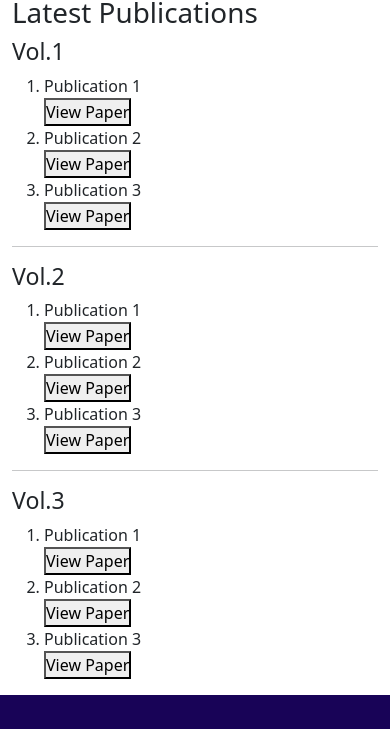
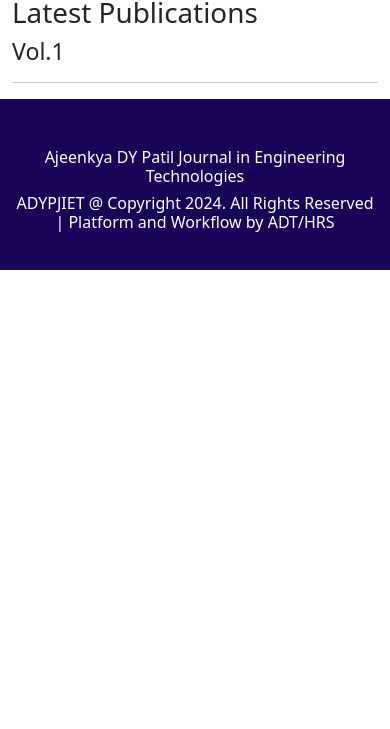
Before and after one commit to harshv06/ADYPU_JOURNAL_FRONTEND, a React (Vite) app: page /publications in a window 390 px wide. Shown: the part 458-1187 px from the top of the page. After the commit the page ends 844 px from the top, so only its background shows below. Built offline with nearby package versions, Linux system fonts and the light colour scheme.

Commit message:
upload page changes

```diff
--- a/src/components/Home.css
+++ b/src/components/Home.css
@@ -24,6 +24,8 @@
     outline: none;
     box-shadow: rgba(0, 0, 0, 0.35) 0px 5px 15px;
     transition: 0.2s ease-in-out;
+    margin-bottom: 20px;
+    background-color: rgb(163, 182, 247);
 }
 
 .view-pdf:hover {
--- a/src/components/Home.jsx
+++ b/src/components/Home.jsx
@@ -24,23 +24,7 @@
   const [pdfs, setPdfs] = useState([]);
   const [error, setError] = useState("");
 
-  //To fetch latest three PDF
-  useEffect(() => {
-    const fetchLatestPDFs = async () => {
-      try {
-        const response = await fetch(`${MAIN_URL}/getLatest3PDF`); // Adjust the URL if needed
-        if (!response.ok) {
-          throw new Error("Failed to fetch PDFs");
-        }
-        const data = await response.json();
-        setPdfs(data);
-      } catch (err) {
-        setError(err.message);
-      }
-    };
 
-    fetchLatestPDFs();
-  }, []);
 
   //To fetch the most recent PDF from the backend
   const viewLatestPDF = async () => {
@@ -109,7 +93,7 @@
                 Future without Traffic Police
               </h5>
               <p>Poonam Musmade (Author)</p>
-              <button style={{padding:5}} onClick={viewLatestPDF}>View PDF</button>
+              <button className="view-pdf" onClick={viewLatestPDF}>View PDF</button>
               <hr />
             </div>
           </div>
--- a/src/components/Publications/Publications.jsx
+++ b/src/components/Publications/Publications.jsx
@@ -1,6 +1,26 @@
 import React from 'react';
+import { useEffect, useState } from "react";
 import Navbar from '../navbar';
 import Footer from '../Footer'
+
+//To fetch latest three PDF
+// useEffect(() => {
+//     const fetchLatestPDFs = async () => {
+//         try {
+//             const response = await fetch(`${MAIN_URL}/getLatest3PDF`); // Adjust the URL if needed
+//             if (!response.ok) {
+//                 throw new Error("Failed to fetch PDFs");
+//             }
+//             const data = await response.json();
+//             setPdfs(data);
+//         } catch (err) {
+//             setError(err.message);
+//         }
+//     };
+
+//     fetchLatestPDFs();
+// }, []);
+
 
 function Publications(props) {
     return (
@@ -10,39 +30,20 @@
                 <h1>Latest Publications</h1>
                 <div>
                     <h3>Vol.1</h3>
-                    <ol>
-                        <li>Publication 1</li>
-                        <button>View Paper</button>
-                        <li>Publication 2</li>
-                        <button>View Paper</button>
-                        <li>Publication 3</li>
-                        <button>View Paper</button>
-                    </ol>
+
+                        {/* <ul>
+                            {pdfs.map((pdf, index) => (
+                                <li key={index}>
+                                    <button style={{ margin: 5, padding: 3 }} onClick={() => fetchAnyPDF(pdf.path)}>
+                                        Publication {index + 1}
+                                    </button>
+                                </li>
+                            ))}
+                        </ul> */}
+
                 </div>
                 <hr />
-                <div>
-                    <h3>Vol.2</h3>
-                    <ol>
-                        <li>Publication 1</li>
-                        <button>View Paper</button>
-                        <li>Publication 2</li>
-                        <button>View Paper</button>
-                        <li>Publication 3</li>
-                        <button>View Paper</button>
-                    </ol>
-                </div>
-                <hr />
-                <div>
-                    <h3>Vol.3</h3>
-                    <ol>
-                        <li>Publication 1</li>
-                        <button>View Paper</button>
-                        <li>Publication 2</li>
-                        <button>View Paper</button>
-                        <li>Publication 3</li>
-                        <button>View Paper</button>
-                    </ol>
-                </div>
+
             </div>
             <Footer />
         </>
--- a/src/components/upload.css
+++ b/src/components/upload.css
@@ -7,14 +7,17 @@
     outline: none;
     box-shadow: rgba(0, 0, 0, 0.35) 0px 5px 15px;
     transition: 0.2s ease-in-out;
+    margin-bottom: 20px;
+    background-color: rgb(101, 222, 101);
 }
 
-.upload-pdf:hover{
-    background-color: rgb(70, 84, 235);
+/* .upload-pdf:hover{
+    background-color: rgb(6, 105, 47);
     color: white;
-}
+} */
 
 input{
     margin: 10px;
     padding: 4px;
+    width: 100%;
 }
--- a/src/components/upload.jsx
+++ b/src/components/upload.jsx
@@ -57,28 +57,28 @@
       <div className="container">
         <form onSubmit={handleUpload} encType="multipart/form-data">
           <div className="container row">
-            <div className="col-sm-4">Corresponding Author</div>
-            <div className="col-sm-2">
-              <input type="text" placeholder="First Name" />
+            <div className="col-sm-4">Corresponding Authors</div>
+            <div className="col-sm-3">
+              <input type="text" placeholder="Names of Authors" />
             </div>
-            <div className="col-sm-2">
+            {/* <div className="col-sm-2">
               <input type="text" placeholder="Middle Name" />
             </div>
             <div className="col-sm-2">
               <input type="text" placeholder="Last Name" />
-            </div>
+            </div> */}
           </div>
 
           <div className="container row">
             <div className="col-sm-4">Mobile Number</div>
-            <div className="col-sm-4">
+            <div className="col-sm-3">
               <input type="text" placeholder="Mobile Number" />
             </div>
           </div>
 
           <div className="container row">
             <div className="col-sm-4">Email</div>
-            <div className="col-sm-4">
+            <div className="col-sm-3">
               <input type="email" placeholder="Email" />
             </div>
           </div>
@@ -94,9 +94,13 @@
               <input type="file" onChange={handleFileChange} />
               <p>Please upload a file less than 5MB</p>
             </div>
+
+          </div>
+          <div className="col-sm-1">
+            <input type="submit" value="Upload" className="upload-pdf" />
+
           </div>
 
-          <input type="submit" value="Upload" className="upload-pdf" />
         </form>
       </div>
       <div></div>
```
